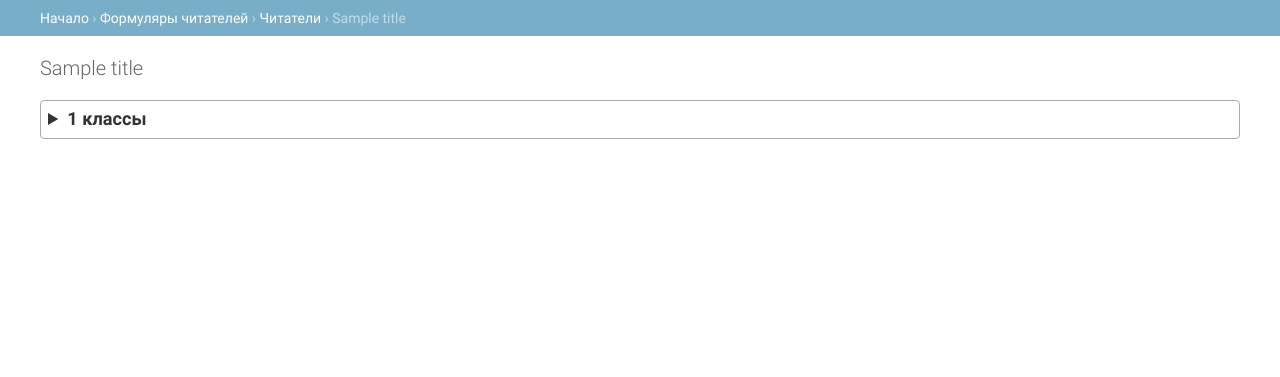
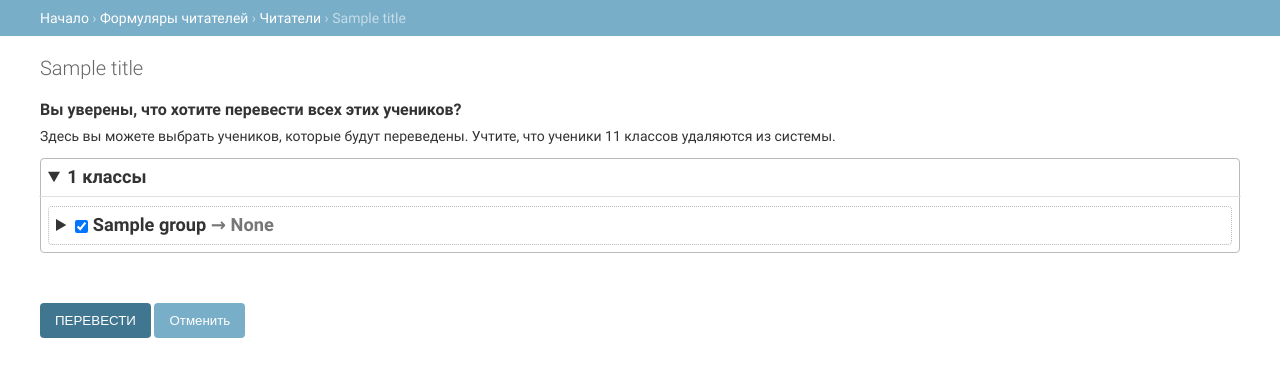
Before and after one commit to Igorello74/EasyBookManagement, a Django app: template readersRecords/templates/readersRecords/update-grade.html in a window 1280 px wide. Shown: the part 48-425 px from the top of the page. Run offline with Django 3.2, Linux system fonts and the light colour scheme; the template is opened without the code that fills it: most values are stand-ins (such as "Sample title", 1, 10 or a date in 2020).

Commit message:
implement moving students to the next grade

```diff
--- a/readersRecords/admin.py
+++ b/readersRecords/admin.py
@@ -14,7 +14,7 @@ from .widgets import ChoicesjsTextWidget
 def export_to_file(modeladmin, request, queryset):
     return export_xlsx(request, queryset)
 
-@admin.action(description="Обновить класс учеников")
+@admin.action(description="Перевести учеников в следующий класс")
 def update_grade_action(modeladmin, request, queryset):
     return update_grade(request, queryset)
 
--- a/readersRecords/templates/readersRecords/update-grade.html
+++ b/readersRecords/templates/readersRecords/update-grade.html
@@ -5,7 +5,7 @@
 
 <style>
     details {
-        border: 1px solid #aaa;
+        border: 1px solid #bababa;
         border-radius: 4px;
         padding: 0.5em 0.5em 0;
     }
@@ -22,14 +22,30 @@
     }
 
     details[open]>summary {
-        border-bottom: 1px solid #aaa;
+        border-bottom: 1px solid #e1e1e1;
         margin-bottom: 0.5em;
+    }
+
+    details+details {
+        margin-top: -1px;
+    }
+
+    details.group {
+        border-style: dotted;
     }
 
     .future-group {
         color: #767676;
         /* font-weight: bold; */
 
+    }
+
+    .no-bullet {
+        list-style-type: none;
+    }
+
+    .new-group-input {
+        width: 20px;
     }
 </style>
 {% endblock %}
@@ -45,21 +61,57 @@
 {% endblock %}
 
 {% block content %}
+<h2>Вы уверены, что хотите перевести всех этих учеников?</h2>
+<p>Здесь вы можете выбрать учеников, которые будут переведены. Учтите, что ученики 11 классов удаляются из системы.</p>
 <div>
-    {% for num, letters in readers_grouped.items %}
-    <details>
-        <summary>{{num}} классы</summary>
-        {% for letter, students in letters.items %}
-        <details>
-            <summary>{{letter}} <span class="future-group">→ {{new_groups|get_item:letter}}</span></summary>
-            <ul>
-                {% for id, name in students.items %}
-                <li>{{name}}</li>
+    <form action="{% url 'readers-update-grade' %}" method="post">
+    {% for group_num, groups in readers_grouped.items %}
+    <details open class="same-year">
+        <summary>{{group_num}} классы</summary>
+        {% for group, students in groups.items %}
+        <details class="group">
+            <summary>
+                <input type="checkbox" checked class="select-all">
+                {{group}}
+                <span class="future-group">→ {{new_groups|get_item:group}}</span>
+            </summary>
+            <ol>
+                {% for student in students.values %}
+                <li class="no-bullet">
+                    <input type="checkbox" name="student-{{student.id}}" value="{{new_groups|get_item:group}}" checked id="{{student.id}}">
+                    <label for="{{student.id}}">
+                        {{student.name}} {% if student.books__count %}({{student.books__count}} книг на руках){% endif %}
+                    </label>
+                </li>
                 {% endfor %}
-            </ul>
+            </ol>
         </details>
         {% endfor %}
     </details>
     {% endfor %}
 </div>
+<div style="margin-top: 50px;">
+        {% csrf_token %}
+        <button class="button default" style="float: none; padding: 10px 15px;">ПЕРЕВЕСТИ</button>
+        <button class="button" onclick="history.back()" type="button" style="padding: 10px 15px;">Отменить</button>
+    </div>
+</form>
 {% endblock content %}
+
+{% block footer %}
+<script src="{% static 'admin/js/vendor/jquery/jquery.min.js' %}"></script>
+<script>
+    $(function() {
+        $(".select-all").click(function() {
+            $(this).parent().parent().find(":checkbox").prop('checked', this.checked);
+        });
+        $("li > :checkbox").click(function() {
+            let res = 1;
+            let $ol = $(this).parent().parent();
+            res = !$ol.find(":checkbox").is(function(){return !this.checked})
+            $ol.parent().find(".select-all").prop("checked", res);
+
+        })
+    })
+</script>
+{% endblock footer %}
--- a/readersRecords/views.py
+++ b/readersRecords/views.py
@@ -1,16 +1,18 @@
 
+import re
 from collections import defaultdict
 from datetime import datetime
-import re
 
 from django.conf import settings
 from django.contrib.admin.views.decorators import staff_member_required
-from django.http import HttpResponse
+from django.db.models import Count
+from django.http import HttpResponse, JsonResponse
+from django.shortcuts import redirect
+from django.template.defaulttags import register
 from django.template.response import TemplateResponse
 from django.utils.decorators import method_decorator
 from django.utils.text import Truncator
 from django.views import View
-from django.template.defaulttags import register
 
 from importExport.views import ExportView, ImportView
 
@@ -72,7 +74,7 @@ class defaultdict_recursed(defaultdict):
         super().__init__(defaultdict_recursed)
 
     def __getitem__(self, key):
-        if key == "items":
+        if key in {"items", 'keys', 'values'}:
             raise KeyError
         return super().__getitem__(key)
 
@@ -81,10 +83,13 @@ class defaultdict_recursed(defaultdict):
 def get_item(dictionary, key):
     return dictionary.get(key)
 
+
 class ReadersUpdateGradeAction(View):
     def post(self, request, queryset=None, *args, **kwargs):
         if queryset is not None:
-            readers = queryset.values("id", "name", "group")
+            queryset = queryset.annotate(Count("books"))
+            readers = queryset.filter(role=Reader.STUDENT).values(
+                "id", "name", "group", "books__count")
             readers_grouped = defaultdict_recursed()
             groups = set()
             for r in readers:
@@ -92,24 +97,33 @@ class ReadersUpdateGradeAction(View):
                     "(\d+)(.+)", r['group']).groups()
                 group_num = int(group_num)
                 groups.add((group_num, group_letter))
-                readers_grouped[group_num][r['group']][r['id']] = r['name']
+                readers_grouped[group_num][r['group']][r['id']] = r
 
             new_groups = {}
             for group_num, group_letter in groups:
                 if group_num < settings.READERSRECORDS_MAX_GRADE:
                     new_groups[f"{group_num}{group_letter}"] = f"{group_num+1}{group_letter}"
                 else:
-                    new_groups[f"{group_num}{group_letter}"] = "DELETE"
+                    new_groups[f"{group_num}{group_letter}"] = "К УДАЛЕНИЮ"
+
+            readers_grouped = dict(sorted(readers_grouped.items()))
 
             return TemplateResponse(
                 request,
                 "readersRecords/update-grade.html",
                 {
                     "readers_grouped": readers_grouped,
-                    "title": "bullshit",
+                    "title": "Перевод учеников в следующий класс",
                     'new_groups': new_groups
                 }
             )
+        else:
+            students = []
+            for key, val in request.POST.items():
+                if key.startswith('student-'):
+                    students.append(Reader(id=key.removeprefix("student-"), group=val))
+            Reader.objects.bulk_update(students, ("group",))
+            return redirect("admin:readersRecords_reader_changelist")
 
     def get(self, request, *args, **kwargs):
         return HttpResponse("ok get.")
```
